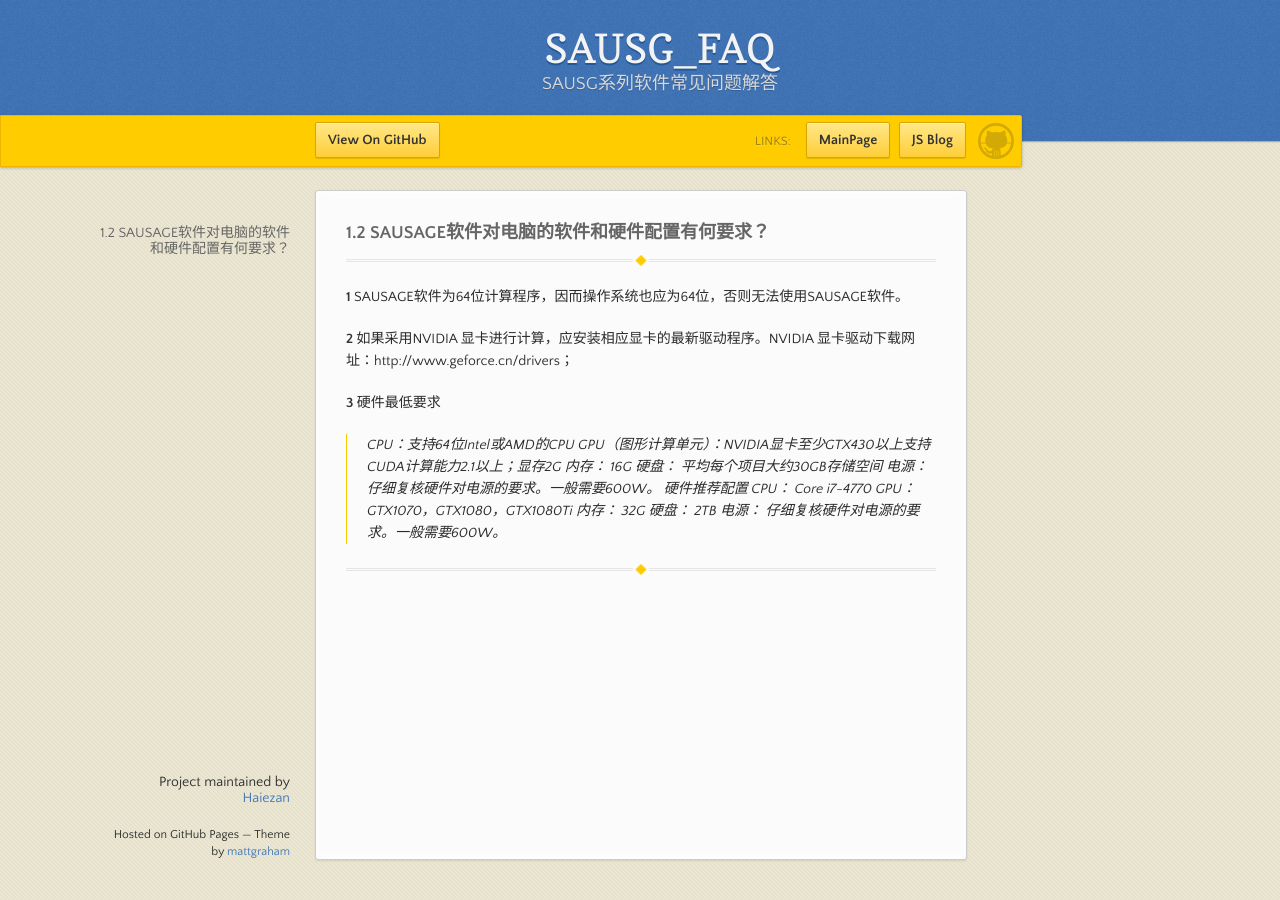
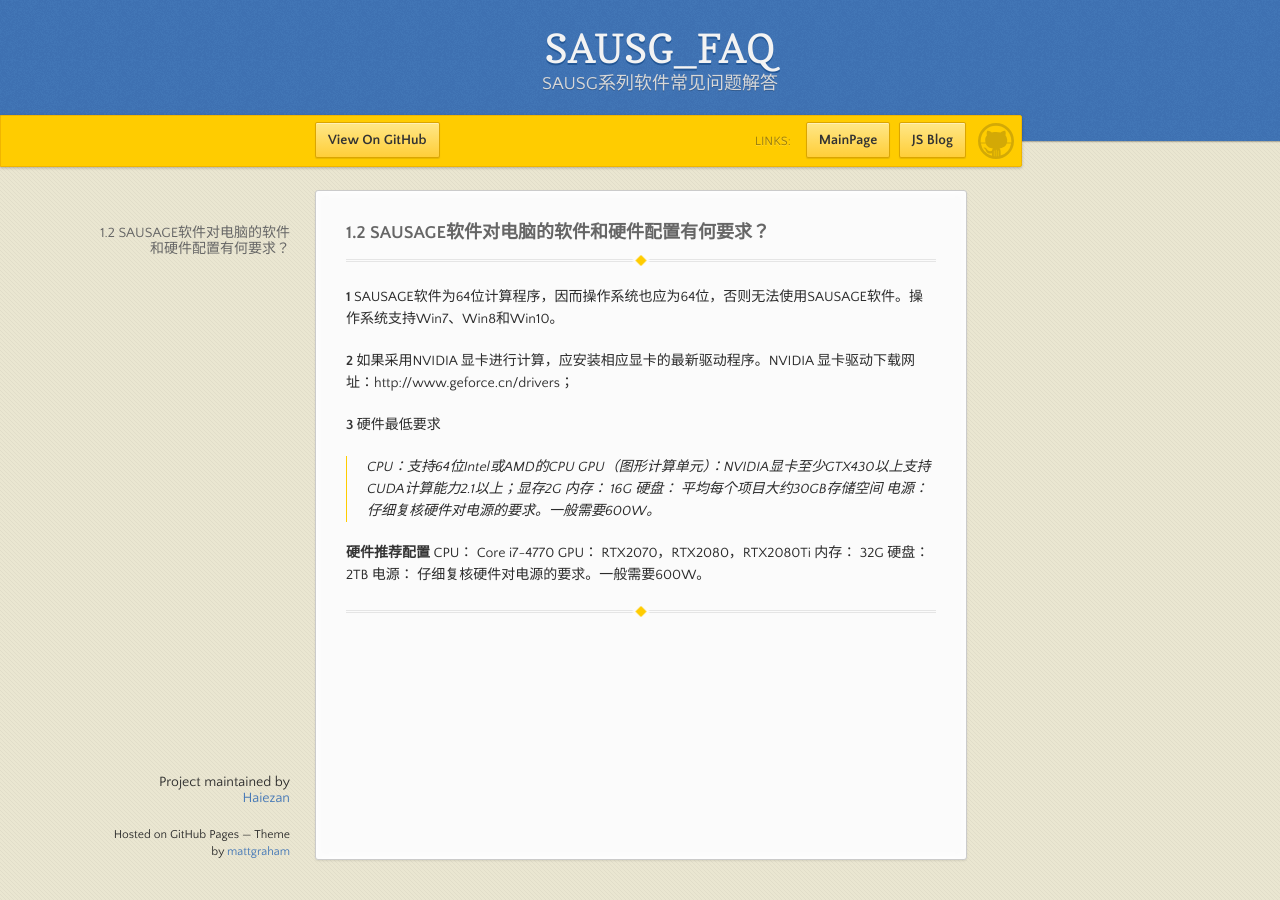
Before and after one commit to Haiezan/SAUSG_FAQ, a Jekyll site: the page built from 1.安装问题/1.2.SAUSAGE软件对电脑的软件和硬件配置有何要求.md, in a window 1280 px wide. Built offline with Jekyll 4.4.1, drawn with Linux system fonts in a browser that asks for light colours; our own code applies the rules of GitHub Pages for plain Markdown files; comment, search, counter and statistics services are not loaded.

Commit message:
Update 1.2.SAUSAGE软件对电脑的软件和硬件配置有何要求.md

```diff
--- a/1.安装问题/1.2.SAUSAGE软件对电脑的软件和硬件配置有何要求.md
+++ b/1.安装问题/1.2.SAUSAGE软件对电脑的软件和硬件配置有何要求.md
@@ -1,7 +1,7 @@
 ### 1.2	SAUSAGE软件对电脑的软件和硬件配置有何要求？
 ---
 
-**1** SAUSAGE软件为64位计算程序，因而操作系统也应为64位，否则无法使用SAUSAGE软件。
+**1** SAUSAGE软件为64位计算程序，因而操作系统也应为64位，否则无法使用SAUSAGE软件。操作系统支持Win7、Win8和Win10。
 
 **2** 如果采用NVIDIA 显卡进行计算，应安装相应显卡的最新驱动程序。NVIDIA 显卡驱动下载网址：http://www.geforce.cn/drivers；
 
@@ -12,9 +12,10 @@ GPU（图形计算单元）：NVIDIA显卡至少GTX430以上支持CUDA计算能
 内存：	16G
 硬盘：	平均每个项目大约30GB存储空间
 电源： 仔细复核硬件对电源的要求。一般需要600W。
-硬件推荐配置
+
+**硬件推荐配置**
 CPU：	Core i7-4770
-GPU：	GTX1070，GTX1080，GTX1080Ti
+GPU：	RTX2070，RTX2080，RTX2080Ti
 内存：	32G
 硬盘：	2TB
 电源： 仔细复核硬件对电源的要求。一般需要600W。
```
